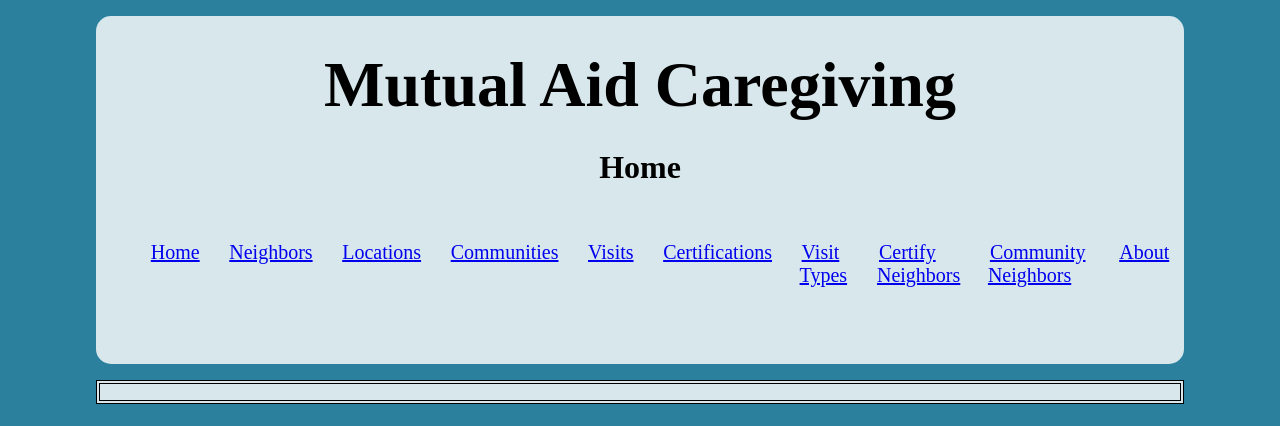
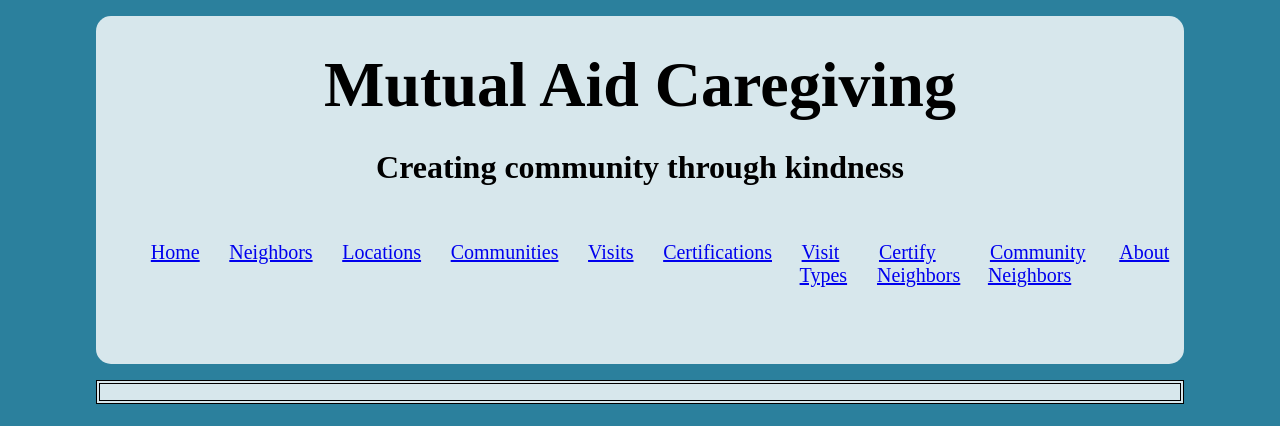
Before and after one commit to saranettle/mutual-aid-caregiving, a Flask app: page / in a window 1280 px wide. Shown: the top 426 px of the page. Run offline with Flask 3, Linux system fonts and the light colour scheme; some libraries are stand-ins or nearby versions.

Commit message:
Add some flavor text to home page.

```diff
--- a/templates/main.j2
+++ b/templates/main.j2
@@ -9,7 +9,7 @@
 
     <header>
         <h1>Mutual Aid Caregiving</h1>
-        <h2>Home</h2>
+        <h2>Creating community through kindness</h2>
         <nav>
             <ul>
             <li><a href="/index">Home</a></li>
```
